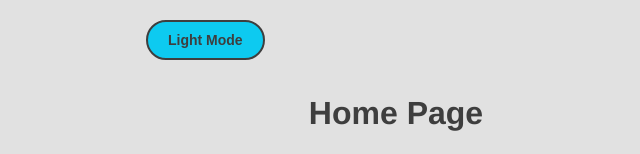
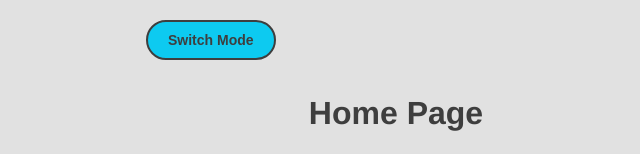
Before and after one commit to ClaytonDewey/tca-cribbage, a React (Create React App) app: page / in a window 1280 px wide. Shown: the top 154 px of the page, without its empty margins (244-884 px from the left). Built offline with nearby package versions, Linux system fonts and the light colour scheme.

Commit message:
Changed button text

```diff
--- a/src/Components/Theme/Toggler.tsx
+++ b/src/Components/Theme/Toggler.tsx
@@ -17,7 +17,7 @@ const Button = styled.button`
 const Toggle = ({theme, toggleTheme }) => {
     return (
         <Button className="btn-toggle" onClick={toggleTheme} >
-            { theme } Mode
+            Switch Mode
         </Button>
     );
 };
```
